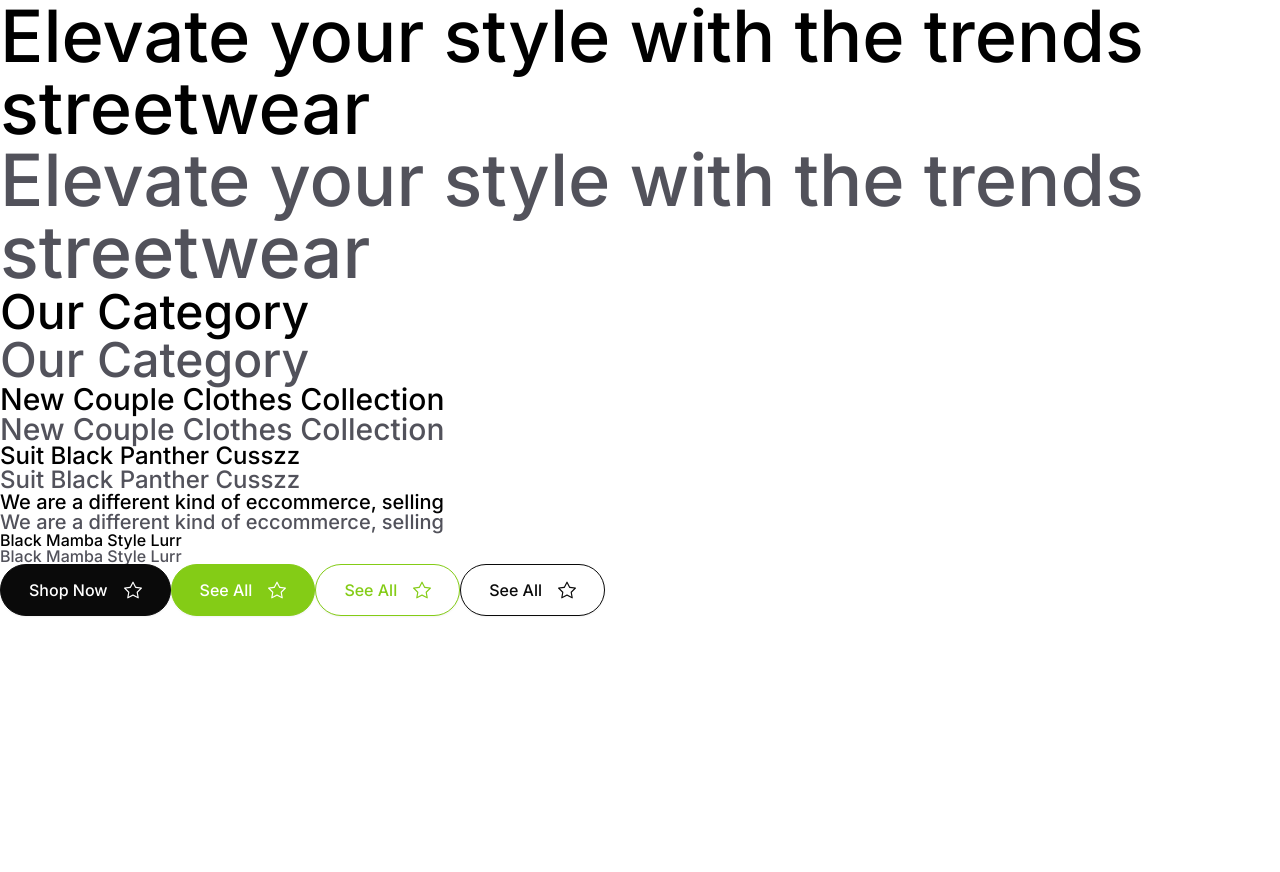
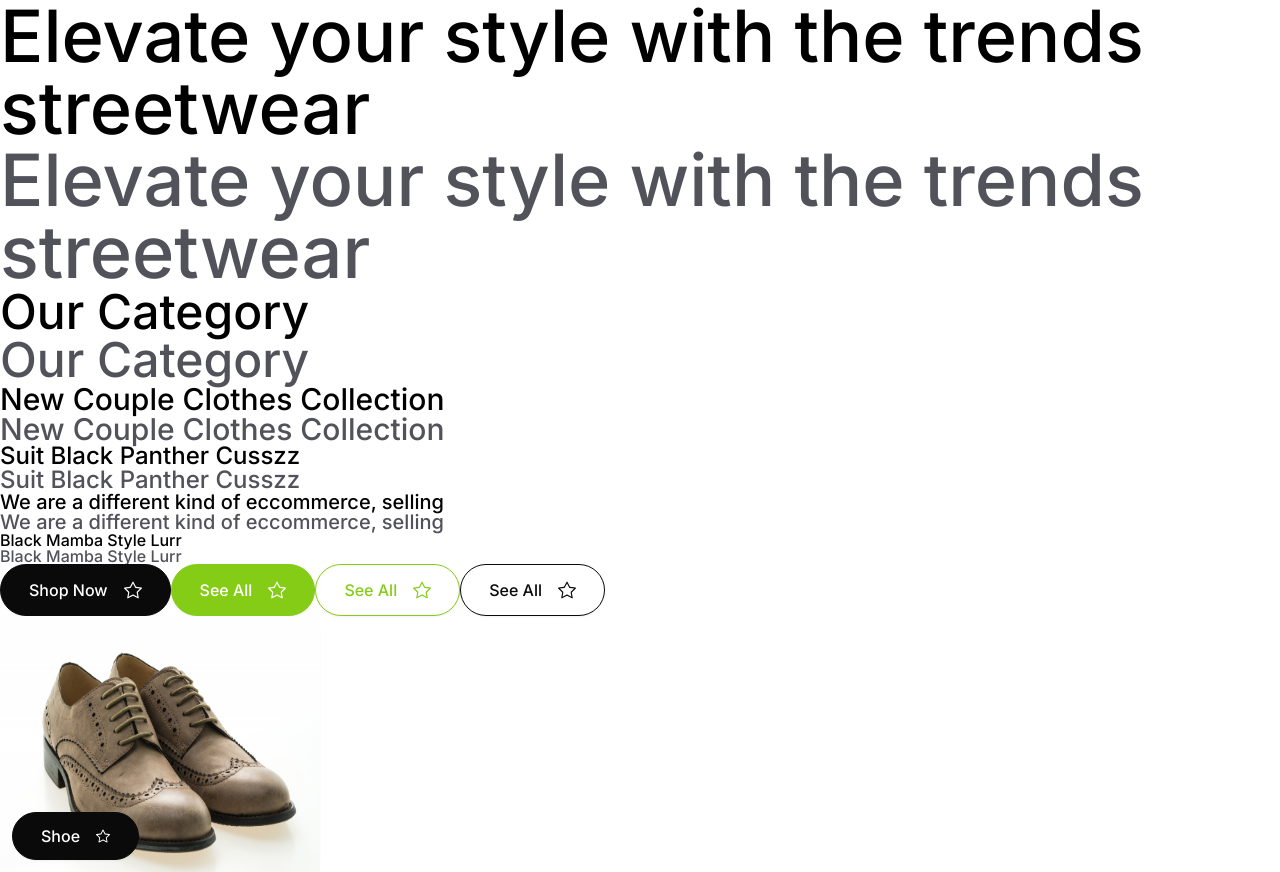
Before and after one commit to mmesomasaint/tempillar, a Next.js app: page /theme/e-fashion-store in a window 1280 px wide. Before the commit the page ends 800 px from the top, so only its background shows below. Built offline with nearby package versions, Linux system fonts and the light colour scheme.

Commit message:
Fix: Adjust & test the category card

```diff
--- a/app/theme/e-fashion-store/pack/components/category-card.tsx
+++ b/app/theme/e-fashion-store/pack/components/category-card.tsx
@@ -14,18 +14,21 @@ export default function CategoryCard({
   long?: boolean
   tall?: boolean
 }) {
-  const width = long ? 'w-1/4' : 'w-3/4'
-  const height = tall ? 'h-1/4' : 'h-3/4'
+  const width = long ? 'w-3/4' : 'w-1/4'
+  const height = tall ? 'h-full' : 'h-64'
 
   return (
     <div
-      className={`relative flex justify-start items-end p-6 rounded-2xl shadow-sm ${width} ${height}`}
+      className={`relative rounded-2xl shadow-sm text-white ${width} ${height}`}
     >
       <Image fill src={src} alt='category image' />
+      <div className='w-full bg-transparent z-20 absolute h-full flex justify-start items-end p-3'>
+
       <Button>
         <TextLabel>{title}</TextLabel>
         <BsStar className='text-sm' />
       </Button>
+      </div>
     </div>
   )
 }
--- a/app/theme/e-fashion-store/page.tsx
+++ b/app/theme/e-fashion-store/page.tsx
@@ -35,6 +35,7 @@ export default function ComponentDisplay() {
           <TextLabel>See All</TextLabel>
           <BsStar className='text-lg' />
       </Button>
+      <CategoryCard src='/imgs/men-shoes.jpg' title="Shoe" />
     </div>
   )
 }
```
